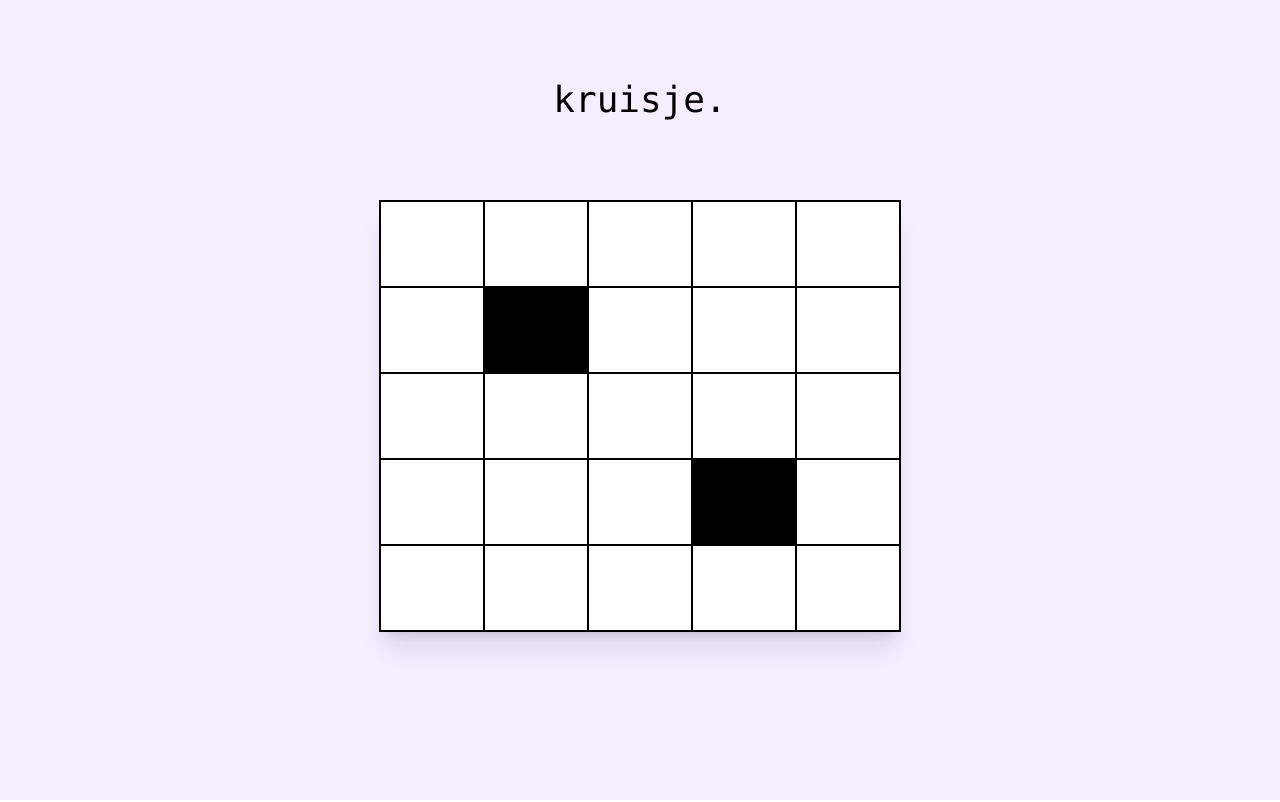
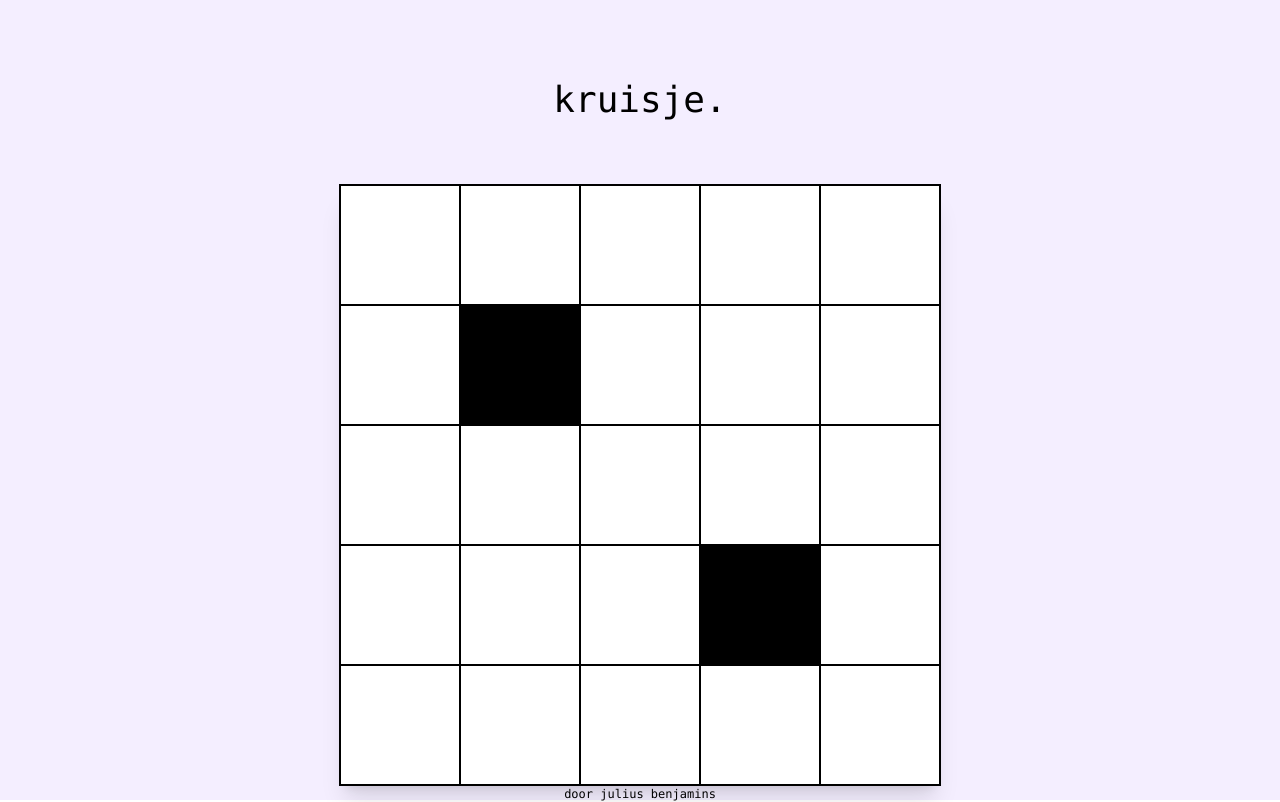
Before and after one commit to juliusbenjamins/kruisje, a React (Create React App) app: page / in a window 1280 px wide. Built offline with nearby package versions, Linux system fonts and the light colour scheme.

Commit message:
Fixed scaling 2

```diff
--- a/src/App.js
+++ b/src/App.js
@@ -93,9 +93,9 @@ export const App = () => {
     )
   } else {
     return (
-      <div className="App font-mono h-screen">
+      <div className="App font-mono h-screen flex-col flex justify-between">
         <div className='App-body flex justify-center items-center'>
-          <div className='text-4xl my-20 font-mono'>
+          <div className='text-4xl mb-16 mt-20 font-mono'>
             kruisje.
           </div>
           <div className='bg-white shadow-xl rounded-xl'>
@@ -113,7 +113,7 @@ export const App = () => {
                         return (
                           <div
                             key={`${row}-${col}`}
-                            className="text-2xl flex justify-center items-center border bg-black border-black">
+                            className="border bg-black border-black aspect-square">
                           </div>
                         )
                       } else {
@@ -124,7 +124,7 @@ export const App = () => {
                               className='items-center border border-black'>
                               <input
                                 id={`input-${row}-${col}`}
-                                className={`p-6 sm:p-6 md:px-8 text-center text-3xl uppercase focus:outline-none focus:ring-0
+                                className={`p-6 sm:p-8 md:px-10 text-center text-3xl uppercase focus:outline-none focus:ring-0 aspect-square
                                   ${getCellColor(row, col)}`}
                                 size="1"
                                 type="text"
@@ -146,6 +146,9 @@ export const App = () => {
             </div>
           </div>
         </div>
+        <footer className='text-xs'>
+          door julius benjamins
+        </footer>
       </div>
     );
   }
```
